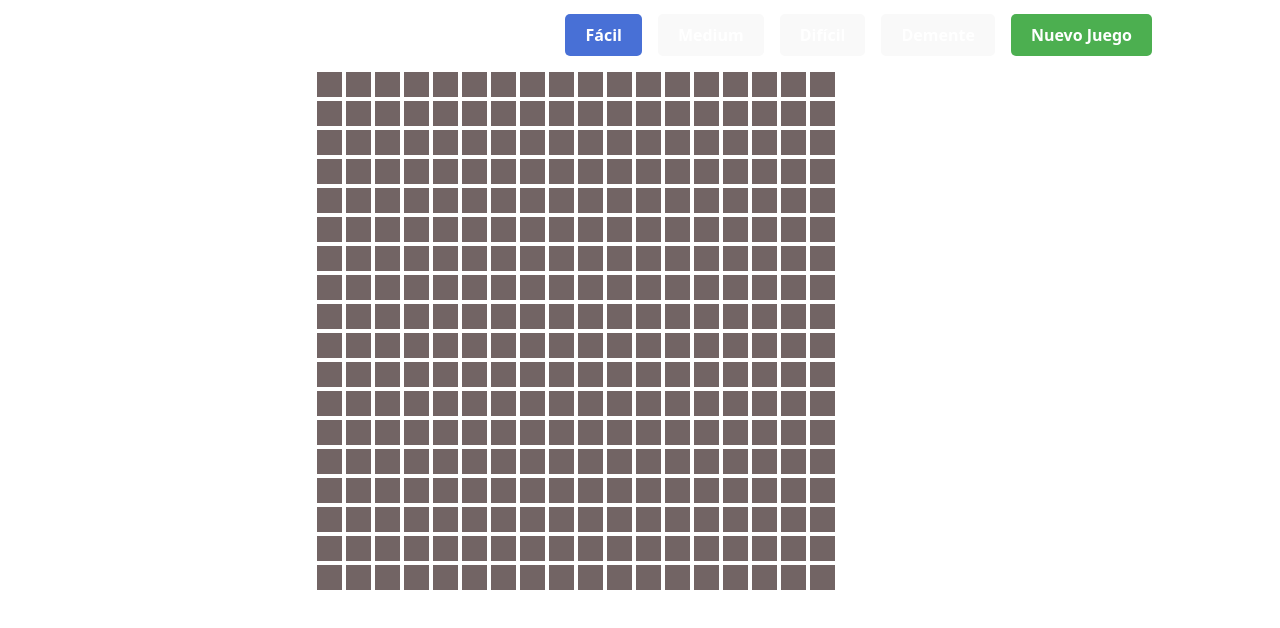
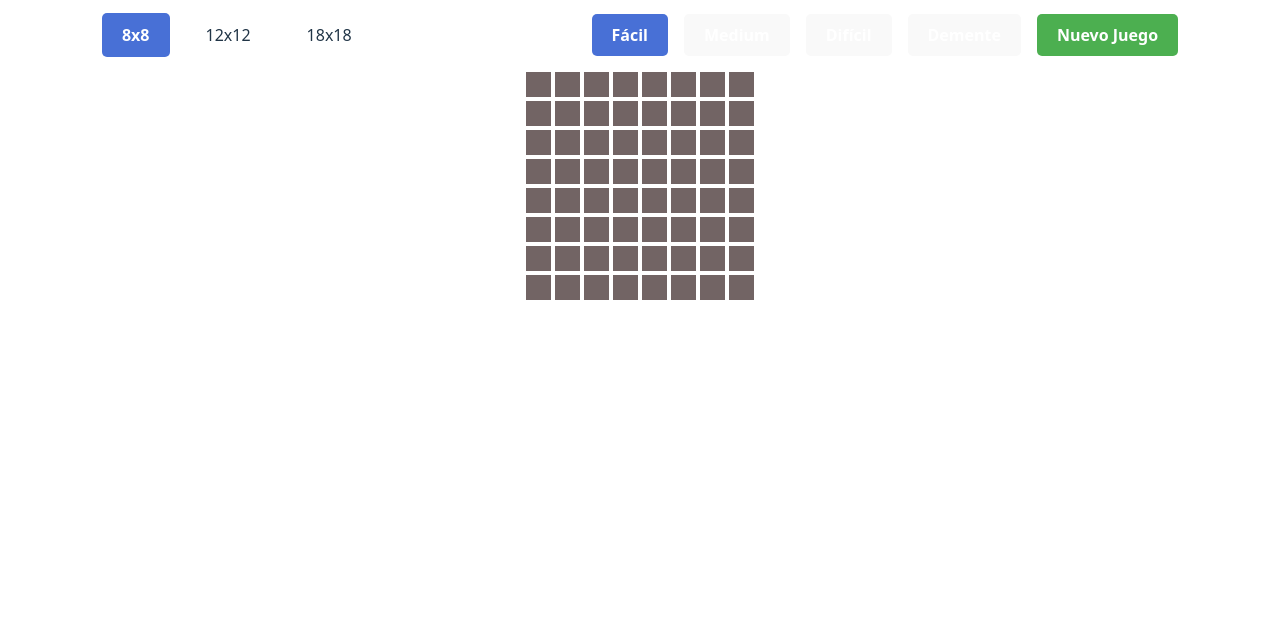
Before and after one commit to danielnava901/buscaminas, a React app: page / in a window 1280 px wide. Shown: the top 628 px of the page. Built offline with nearby package versions, Linux system fonts and the light colour scheme; the HTML template or start-up script is replaced by a standard one.

Commit message:
con wining

```diff
--- a/src/App.jsx
+++ b/src/App.jsx
@@ -12,7 +12,8 @@ const LEVEL = {
   hard: "hard",
   demente: "demente"
 }
-function generateRandomGrid(level) {
+
+function getInitValues(level, size = 8) {
   let onesByLevel = {
     easy: 10,
     medium: 20,
@@ -20,16 +21,22 @@ function generateRandomGrid(level) {
     demente: 90
   };
 
-  let m = 18;
-  let totalCells = m * m;
+  let totalCells = size * size;
   let shouldBeOnes = Math.floor((onesByLevel[level] * totalCells) / 100);
+  let shouldBeZeros = totalCells - shouldBeOnes;
+
+
+  return {shouldBeOnes, shouldBeZeros, size}
+}
+
+function generateRandomGrid(level, size = 8) {
+  let {shouldBeOnes, shouldBeZeros} = getInitValues(level, size);
   let count = 0;
-
-  let array = Array.from({ length: m }, () => Array.from({ length: m }, () => 0));
+  let array = Array.from({ length: size }, () => Array.from({ length: size }, () => 0));
 
   while (count < shouldBeOnes) {
-    let randomRow = Math.floor(Math.random() * m);
-    let randomCol = Math.floor(Math.random() * m);
+    let randomRow = Math.floor(Math.random() * size);
+    let randomCol = Math.floor(Math.random() * size);
 
     // Si la posición está vacía, coloca un 1
     if (array[randomRow][randomCol] === 0) {
@@ -38,7 +45,7 @@ function generateRandomGrid(level) {
     }
   }
 
-  console.log({array});
+  //console.log({array});
   return array
 }
 
@@ -52,6 +59,7 @@ const GameOverTitle = styled.div`
   align-items: center;
   flex-direction: column;
   gap: 1rem;
+  height: 100%;
 
   h1.gameover {
     font-size: 2rem;
@@ -71,10 +79,34 @@ const GameOverTitle = styled.div`
 const NewGameWrapper = styled.div`
   display: flex;
   gap: 1rem;
-  justify-content: flex-end;
+  justify-content: space-around;
   align-items: center;
   width: 100%;
   height: 70px;
+
+  .board-size {
+    display: flex;
+    gap: 1rem;
+    justify-content: center;
+    align-items: center;
+
+    :hover {
+      background-color: rgb(163, 146, 146);
+      cursor: pointer;
+    }
+  }
+
+  .board-size-btn {
+    padding: 10px 20px;
+    border-radius: 5px;
+
+  }
+
+  .board-size-btn.active {
+    background-color: rgb(72, 112, 214);
+    color: white;
+    font-weight: bold;
+  }
 
   button {
     cursor: pointer;
@@ -87,6 +119,7 @@ const NewGameWrapper = styled.div`
     transition: background-color 0.3s;
     outline: none;
   }
+
 
   button.active {
     background-color:rgb(72, 112, 214);
@@ -106,12 +139,16 @@ const NewGameWrapper = styled.div`
 `;
 
 function App() {
+  const [size, setSize] = useState(8);
+  const [prevSize, setPrevSize] = useState(8);
   const [level, setLevel] = useState(LEVEL.easy);
   const [prevLevel, setPrevLevel] = useState(LEVEL.easy);
-  const [gridNode, setGridNode] = useState(new GridNode(generateRandomGrid(level)));
+  const [initValues] = useState(getInitValues(level, size));
+
+  const [gridNode, setGridNode] = useState(new GridNode(generateRandomGrid(level, size)));
   const [grid, setGrid] = useState(gridNode.getGridToPrint());
   const [showNewModal, setShowNewModal] = useState(false);
-  const {gameOver, setGameOver, setStatus} = useStore((state) => state)
+  const {gameOver, setGameOver, status, setStatus, zerosClicked, setClickCel} = useStore((state) => state)
 
   const revealCell = (x, y, reveal = false) => {
 
@@ -134,12 +171,19 @@ function App() {
 
         if(!reveal) {
           // Asegurar que la celda no sea una mina
-          if (grid[curX][curY].value === 1) continue;
+          if (grid[curX][curY].value === 1) {
+            continue;
+          }else {
+            if(!newGrid[curX][curY].show) {
+                setClickCel(1);
+            }
 
+          }
         }
 
         // Mostrar la celda en la interfaz
         newGrid[curX][curY].show = true;
+
 
         // Si es un "0", propagar la búsqueda a vecinos
 
@@ -161,7 +205,8 @@ function App() {
 
   const newGame = () => {
     setGameOver(false);
-    const newRealGrid = generateRandomGrid(level);
+    console.log("new game", size);
+    const newRealGrid = generateRandomGrid(level, size);
     const newGridNode = new GridNode(newRealGrid);
     const gridToPrint = newGridNode.getGridToPrint();
 
@@ -176,8 +221,24 @@ function App() {
   }
 
   useEffect(() => {
+    console.log("new game", level, " y size", size);
     newGame();
-  }, [level])
+  }, [level, size])
+
+
+  useEffect(() => {
+    let shouldBeZeros = initValues.shouldBeZeros;
+      if(zerosClicked === shouldBeZeros) {
+        setGameOver(true);
+        setStatus("win");
+        const newGrid = [...grid];
+        newGrid.forEach((row, i) => {
+            row.forEach((cell, j) => {
+                revealCell(i, j, true);
+            });
+        });
+      }
+  }, [zerosClicked])
 
   return (
     <div style={{display: 'flex',
@@ -185,22 +246,65 @@ function App() {
       justifyContent: 'flex-start',
       alignItems: 'center',
       height: '100vh',
-      width: '90vw',
+      width: '100vw',
       }}>
 
         <NewGameWrapper>
-          <button className={`${level === LEVEL.easy ? "active" : ""}`} onClick={() => {changeGameLevel(LEVEL.easy)}}>Fácil</button>
-          <button className={`${level === LEVEL.medium ? "active" : ""}`} onClick={() => {changeGameLevel(LEVEL.medium)}}>Medium</button>
-          <button className={`${level === LEVEL.hard ? "active" : ""}`} onClick={() => {changeGameLevel(LEVEL.hard)}}>Difícil</button>
-          <button className={`demente ${level === LEVEL.demente ? "active" : ""}`} onClick={() => {changeGameLevel(LEVEL.demente)}}>Demente</button>
-          <button className='new' onClick={newGame}>Nuevo Juego</button>
+          <div className="board-size">
+            <span className={`board-size-btn ${size === 8 ? "active" : ""}`}
+              onClick={() => {
+                setShowNewModal(true);
+                setPrevSize(8);
+                }}>8x8</span>
+            <span className={`board-size-btn ${size === 12 ? "active" : ""}`}
+              onClick={() => {
+                setShowNewModal(true);
+                setPrevSize(12);
+              }}>12x12</span>
+            <span className={`board-size-btn ${size === 18 ? "active" : ""}`}
+              onClick={() => {
+                setShowNewModal(true);
+                setPrevSize(18);
+                }}>18x18</span>
+          </div>
+          <div style={{display: 'flex', gap: '1rem'}}>
+            <button
+              className={`${level === LEVEL.easy ? "active" : ""}`}
+              onClick={() => {
+                setShowNewModal(true);
+                setPrevLevel(LEVEL.easy);
+              }}>Fácil</button>
+            <button
+              className={`${level === LEVEL.medium ? "active" : ""}`}
+              onClick={() => {
+                setShowNewModal(true);
+                setPrevLevel(LEVEL.medium);
+              }}>Medium</button>
+            <button
+              className={`${level === LEVEL.hard ? "active" : ""}`}
+              onClick={() => {
+                setShowNewModal(true);
+                setPrevLevel(LEVEL.hard);
+              }}>Difícil</button>
+            <button
+              className={`demente ${level === LEVEL.demente ? "active" : ""}`}
+              onClick={() => {
+                setShowNewModal(true);
+                setPrevLevel(LEVEL.demente);
+              }}>Demente</button>
+            <button
+              className='new'
+              onClick={newGame}>Nuevo Juego</button>
+          </div>
         </NewGameWrapper>
+
 
         <Grid key={gridNode.id} grid={grid} revealCell={revealCell}/>
         {
           gameOver ? <Modal onClose={() => {setGameOver(false)}}>
             <GameOverTitle>
-              <h1 className="gameover">Game Over</h1>
+              {status === "gameover" ? <h1 className="gameover">Game Over</h1> :
+              <h1 className="gameover">¡Ganaste!</h1>}
             </GameOverTitle>
           </Modal>   : null
         }
@@ -212,10 +316,22 @@ function App() {
                   textTransform: "uppercase",
                   textDecoration: "underline",
                   backgroundColor: "yellow",
-                  padding: "0 20px"}}>{LEVEL[prevLevel]}</span>
+                  padding: "0 20px"}}>
+                    {LEVEL[prevLevel]}
+                </span> {` `}
+                y tamaño
+                <span style={{
+                  textTransform: "uppercase",
+                  textDecoration: "underline",
+                  backgroundColor: "yellow",
+                  padding: "0 20px"}}>
+                  <span style={{fontWeight: "bold", fontSize: "3.5rem"}}>{prevSize}</span>x
+                  <span style={{fontWeight: "bold", fontSize: "3.5rem"}}>{prevSize}</span>
+                </span>
               </h1>
               <button className="newgame" onClick={() => {
                 setLevel(prevLevel);
+                setSize(prevSize);
                 setShowNewModal(false);
               }}>Nuevo Juego</button>
             </GameOverTitle>
--- a/src/components/Cell.jsx
+++ b/src/components/Cell.jsx
@@ -90,15 +90,14 @@ const Cell = ({value, show, adjacentOnes, x, y, grid, revealCell}) => {
                     //
                     newGrid.forEach((row, i) => {
                         row.forEach((cell, j) => {
-                            console.log({i, j})
                             revealCell(i, j, true);
                         });
                     });
 
                 }else if (value === 0) {
+                    revealCell(x, y, false);
+                }
 
-                    revealCell(x, y );
-                }
             }}
         >{content}</CellContainer>
 }
--- a/src/store/useStore.js
+++ b/src/store/useStore.js
@@ -2,9 +2,18 @@ import { create } from 'zustand'
 
 const useStore = create((set) => ({
   gameOver: false,
-  status: "playing", //gameover, playing
+  status: "playing", //gameover, playing, win
+  zerosClicked: 0,
   setStatus: (status) => set((state) => ({ status: status })),
   setGameOver: (status) => set((state) => ({ gameOver: status })),
+  setClickCel: (value) => set((state) => {
+    if (value === 1) {
+      return { zerosClicked: state.zerosClicked + 1 }
+    } else {
+      return { zerosClicked: state.zerosClicked }
+    }
+    return value;
+  }),
 }))
 
 export default useStore
```
